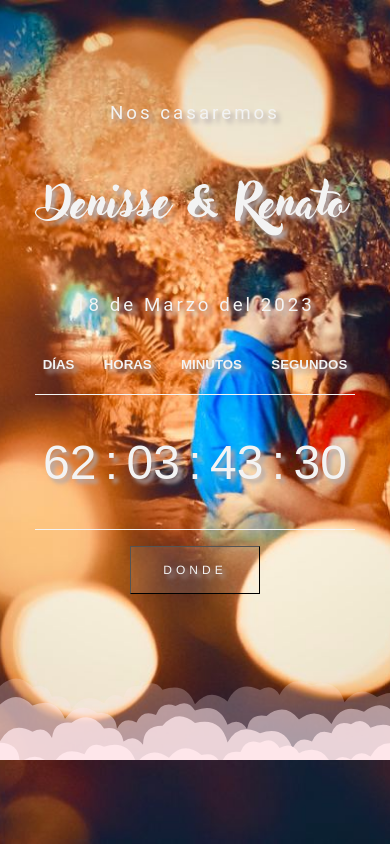
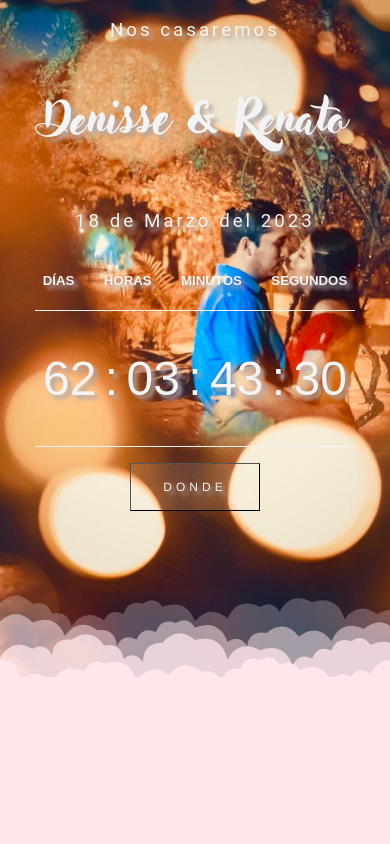
Before and after one commit to rarenatoe/boda-svelte-template, a SvelteKit app: page / in a window 390 px wide. Shown: the top 844 px of the page. Built offline with nearby package versions, Linux system fonts and the light colour scheme.

Commit message:
fix: try to fix image resizing in mobile x2

```diff
--- a/src/routes/+page.svelte
+++ b/src/routes/+page.svelte
@@ -57,8 +57,7 @@
 		-moz-background-size: cover;
 		-o-background-size: cover;
 		background-size: cover;
-		height: 100vh;
-		width: 100%;
+		transition: background-image 0.5s ease;
 	}
 
 	#content {
```
